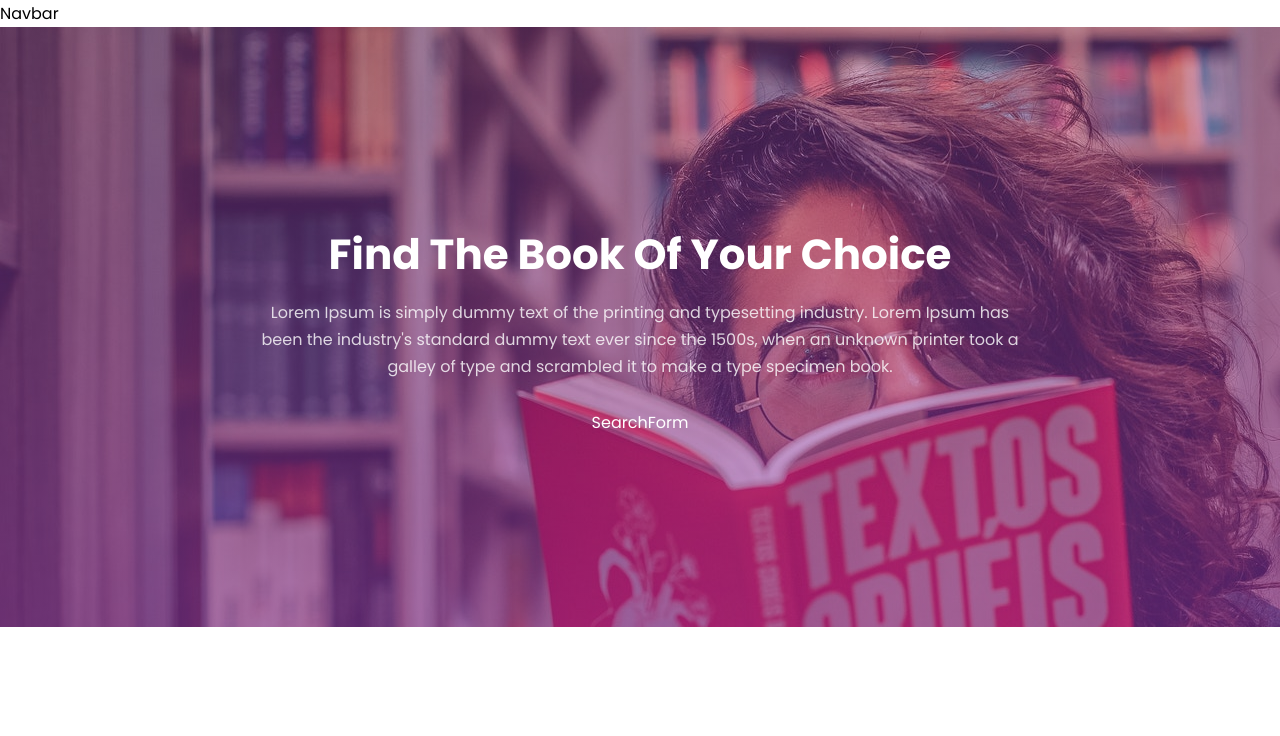
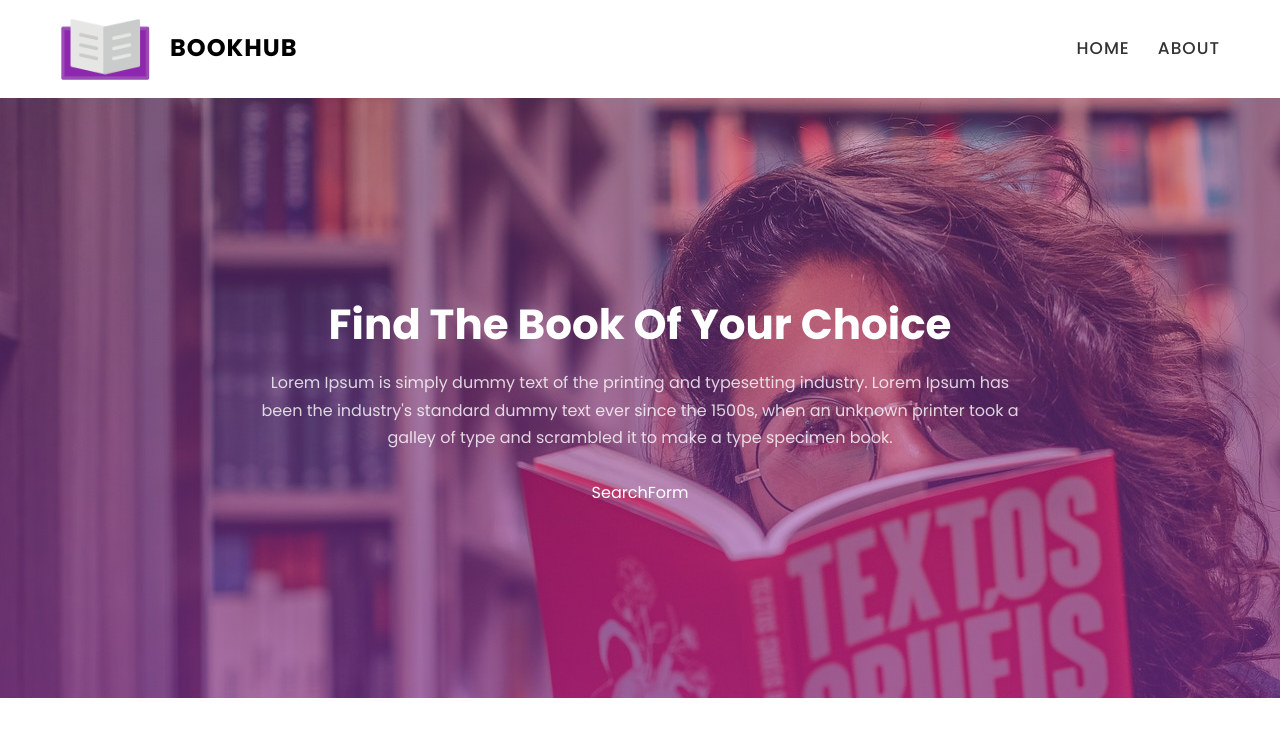
Before and after one commit to EliusCaleb/bookstore, a React (Create React App) app: page / in a window 1280 px wide. Shown: the top 736 px of the page. Built offline with nearby package versions, Linux system fonts and the light colour scheme.

Commit message:
create the navbar component

```diff
--- a/src/components/Navbar/Navbar.css
+++ b/src/components/Navbar/Navbar.css
@@ -0,0 +1,74 @@
+.navbar{
+    padding: 1.8rem 0;
+    box-shadow: rgba(0, 0, 0, 0.1) 0px 10px 15px -3px, rgba(0, 0, 0, 0.05) 0px 4px 6px -2px;
+}
+.navbar-brand{
+    width: 90px;
+}
+.navbar-brand span{
+    margin-left: 2rem;
+}
+.brand-and-toggler{
+    width: 100%;
+}
+.navbar-content{
+    display: flex;
+    width: 100%;
+}
+.navbar-toggler-btn{
+    transition: var(--transition);
+    z-index: 11;
+}
+.navbar-collapse{
+    position: fixed;
+    right: 0;
+    top: 0;
+    z-index: 10;
+    background-color: var(--black-color);
+    height: 100%;
+    width: 280px;
+    display: flex;
+    padding: 10rem 3rem 0 3rem;
+    transform: translatex(100%);
+    transition: var(--transition);
+}
+.show-navbar-collapse{
+    transform: translateX(0);
+}
+.nav-item{
+    margin-bottom: 1.4rem;
+}
+.nav-link{
+    transition: var(--transition);
+}
+.nav-link:hover{
+    color: var(--purple-color);
+}
+
+@media screen and (min-width: 992px){
+    .navbar-collapse{
+        position: relative;
+        height: auto;
+        padding: 0;
+        width: 100%;
+        background-color: transparent;
+        transform: translateX(0);
+        justify-content: flex-end;
+    }
+    .navbar-toggler-btn{
+        display: none;
+    }
+    .nav-item{
+        margin-bottom: 0;
+        margin-left: 2.8rem;
+    }
+    .nav-link{
+        color: var(--black-color);
+        font-size: 1.7rem;
+        font-weight: 500!important;
+        opacity: 0.8;
+    }
+    .navbar-nav{
+        display: flex;
+    }
+}
--- a/src/components/Navbar/Navbar.js
+++ b/src/components/Navbar/Navbar.js
@@ -1,9 +1,40 @@
-import React from 'react'
+import React,{useState} from 'react';
+import logoImg from '../../images/logo.png';
+import { HiOutlineMenuAlt3 } from 'react-icons/hi';
+import { Link } from 'react-router-dom';
 import './Navbar.css'
 
 const Navbar = () => {
+  const [toggle,setToggle] = useState(false)
+  const handleNavbar =()=>setToggle(!toggle)
   return (
-    <div>Navbar</div>
+    <nav className='navbar ' id='navbar'>
+      <div className='container navbar-content  flex'>
+        <div className='brand-and-toggler flex flex -sb'>
+          <Link to='/' className='navbar-brand flex'>
+          <img src={logoImg} alt='/'/>
+          <span className='text-uppercase fw-7 fs-24 ls-1'>bookhub</span>
+          </Link>
+          <button type='button'  className='navbar-toggler-btn' onClick={handleNavbar}>
+            <HiOutlineMenuAlt3 size={35} style={{color: `${toggle ? '#fff': '#010101'}`}}/>
+          </button>
+        </div>
+        <div className={toggle ? "navbar-collapse show-navbar-collapse" : "navbar-collapse"}>
+          <ul className='navbar-nav'>
+            <li className='nav-item'>
+              <Link to='book' className='nav-link text-uppercase text-white fs-22 fw-6 ls-1'>Home
+              </Link>
+            </li>
+            <li className='nav-item'>
+              <Link to='about' className='nav-link text-uppercase text-white fs-22 fw-6 ls-1'>About
+              </Link>
+            </li>
+
+          </ul>
+        </div>
+      </div>
+
+    </nav>
   )
 }
 
```
